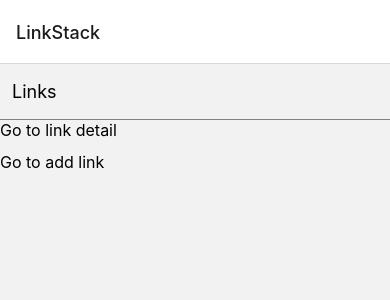
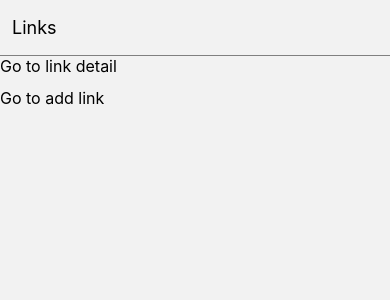
Before and after one commit to myhency/webpage-scrap, a React Native app: screen / in a window 390 px wide. Shown: the top 300 px of the page. Built offline with nearby package versions, Linux system fonts and the light colour scheme.

Commit message:
feat: screen 이 뜰때 옵션 추가, 헤더 제거

```diff
--- a/src/navigation/RootNavigation.tsx
+++ b/src/navigation/RootNavigation.tsx
@@ -6,7 +6,13 @@
 
 export const RootNavigation = () => {
     return (
-        <Stack.Navigator>
+        <Stack.Navigator
+            initialRouteName="LinkStack"
+            screenOptions={{
+                presentation: "containedModal",
+                headerShown: false,
+            }}
+        >
             <Stack.Screen name="LinkStack" component={LinkStackNavigation} />
             <Stack.Screen name="AddLink" component={AddLinkScreen} />
         </Stack.Navigator>
```
